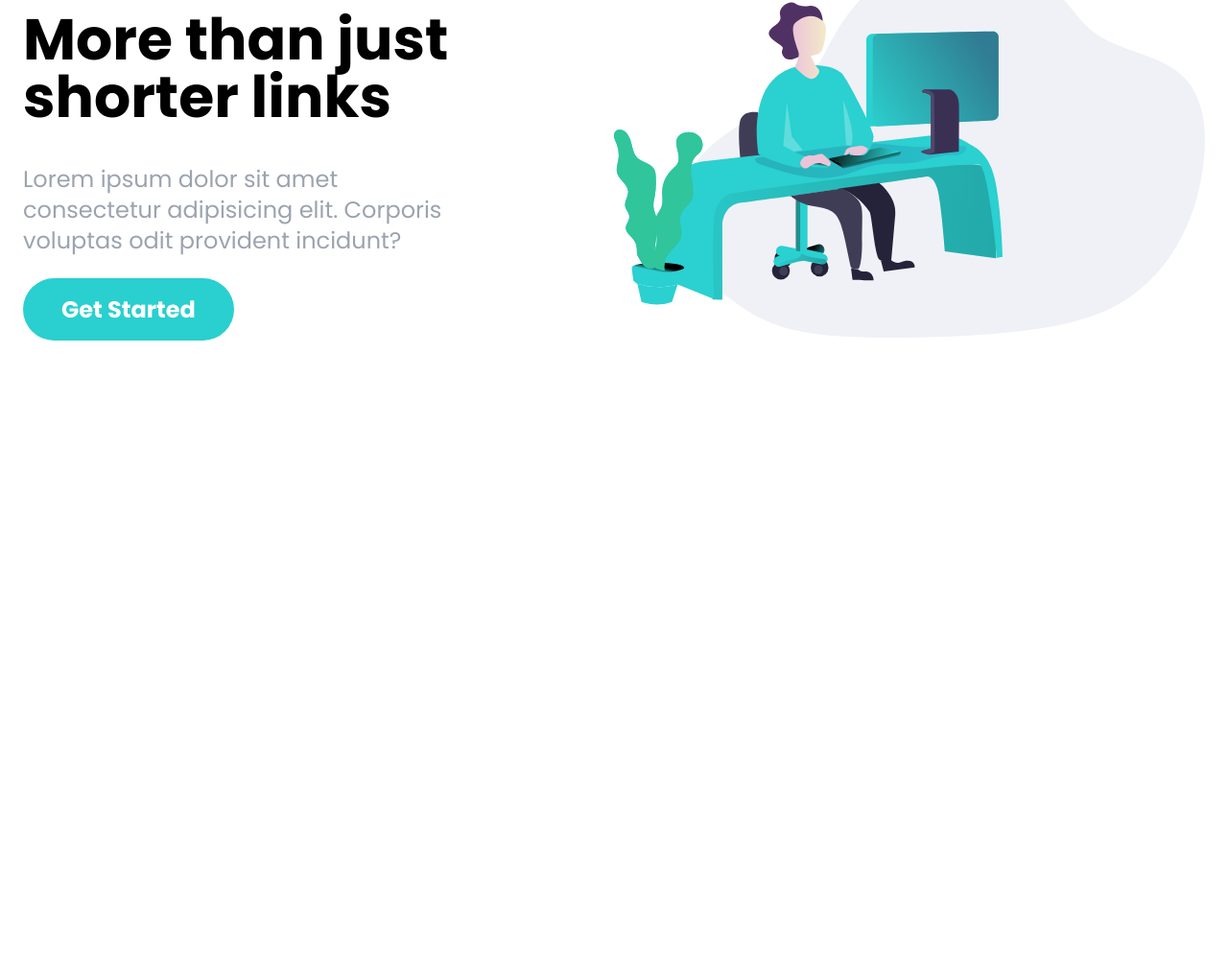
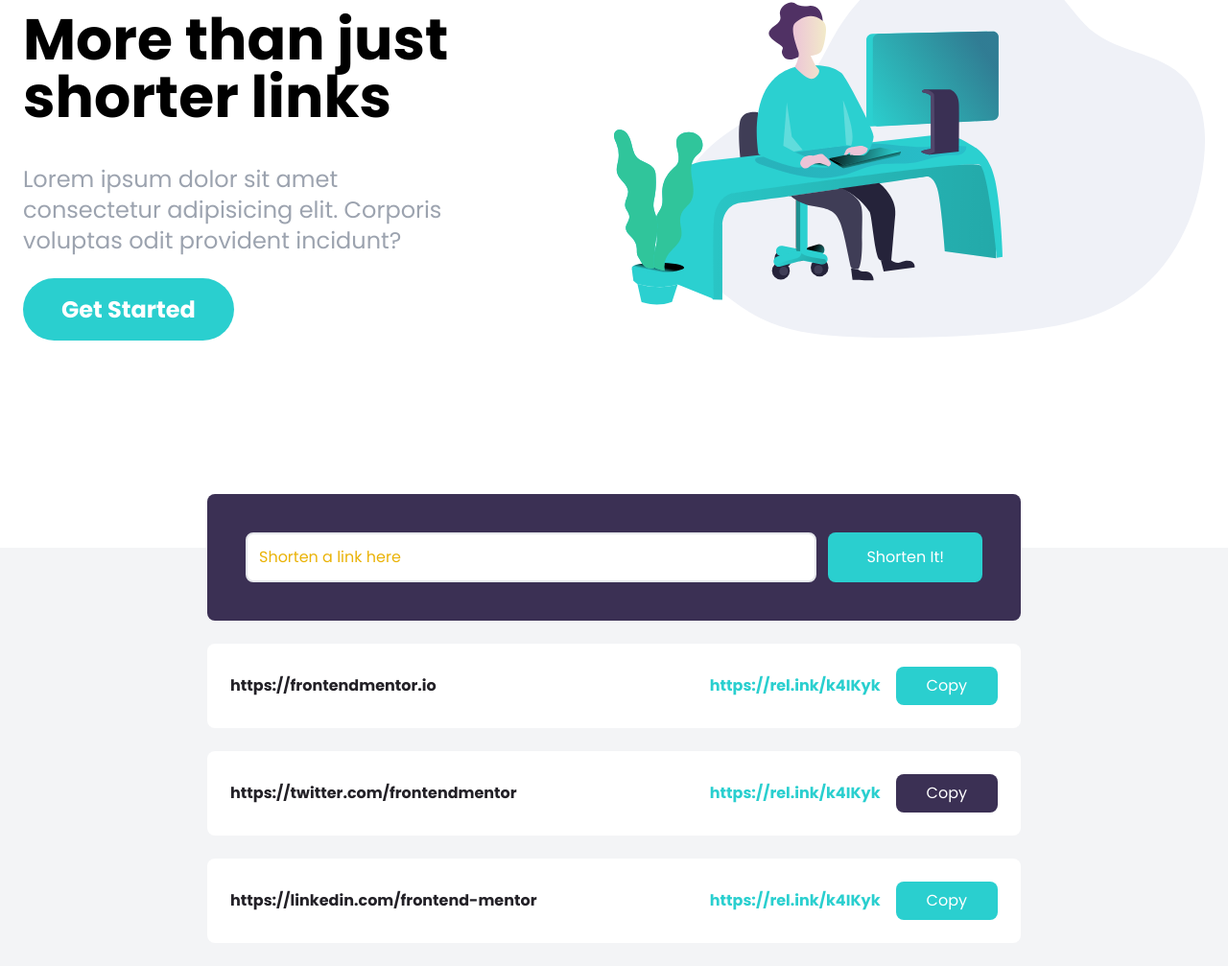
Before and after one commit to strangermushwana/shortly, a website: page index.html in a window 1280 px wide. Shown: the part 173-1180 px from the top of the page at 96% size. Before the commit the page ends 800 px from the top, so only its background shows below. Drawn offline with Linux system fonts and the light colour scheme.

Commit message:
added  shorten section

```diff
--- a/index.html
+++ b/index.html
@@ -56,5 +56,39 @@
         </div>
       </div>
     </section>
+    <!-- Shorten Section -->
+    <section id="shorten" class="relative bg-gray-100">
+      <!-- Shorten Container -->
+      <div class="max-w-4xl mx-auto p-6 space-y-6">
+        <form id="link-form" class="relative flex flex-col w-full p-10 -mt-20 space-y-4 bg-darkViolet rounded-lg md:flex-row md:space-y-0 md:space-x-3">
+          <input type="text" class="flex-1 p-3 border-2 rounded-lg placeholder-yellow-500 focus:outline-none" placeholder="Shorten a link here" id="link-input">
+          <button class="px-10 py-3 text-white bg-cyan rounded-lg hover:bg-cyanLight focus:outline-none md:py-2">Shorten It!</button>
+        </form>
+        <!-- Link 1 -->
+        <div class="flex flex-col items-center justify-between w-full p-6 bg-white rounded-lg md:flex-row">
+          <p class="font-bold text-center text-veryDarkViolet md:text-left">https://frontendmentor.io</p>
+          <div class="flex flex-col items-center justify-end flex-1 space-x-4 space-y-2 md:flex-row md:space-y-0">
+            <div class="font-bold text-cyan">https://rel.ink/k4IKyk</div>
+            <button class="p-2 px-8  text-white bg-cyan rounded-lg hover:opacity-70 focus:outline-none">Copy</button>
+          </div>
+        </div>
+        <!-- Link 2 -->
+        <div class="flex flex-col items-center justify-between w-full p-6 bg-white rounded-lg md:flex-row">
+          <p class="font-bold text-center text-veryDarkViolet md:text-left">https://twitter.com/frontendmentor</p>
+          <div class="flex flex-col items-center justify-end flex-1 space-x-4 space-y-2 md:flex-row md:space-y-0">
+            <div class="font-bold text-cyan">https://rel.ink/k4IKyk</div>
+            <button class="p-2 px-8  text-white bg-darkViolet rounded-lg hover:opacity-70 focus:outline-none">Copy</button>
+          </div>
+        </div>
+        <!-- Link 3 -->
+        <div class="flex flex-col items-center justify-between w-full p-6 bg-white rounded-lg md:flex-row">
+          <p class="font-bold text-center text-veryDarkViolet md:text-left">https://linkedin.com/frontend-mentor</p>
+          <div class="flex flex-col items-center justify-end flex-1 space-x-4 space-y-2 md:flex-row md:space-y-0">
+            <div class="font-bold text-cyan">https://rel.ink/k4IKyk</div>
+            <button class="p-2 px-8  text-white bg-cyan rounded-lg hover:opacity-70 focus:outline-none">Copy</button>
+          </div>
+        </div>
+      </div>
+    </section>
   </body>
 </html>
```
Also changed, not shown: css/style.css.
